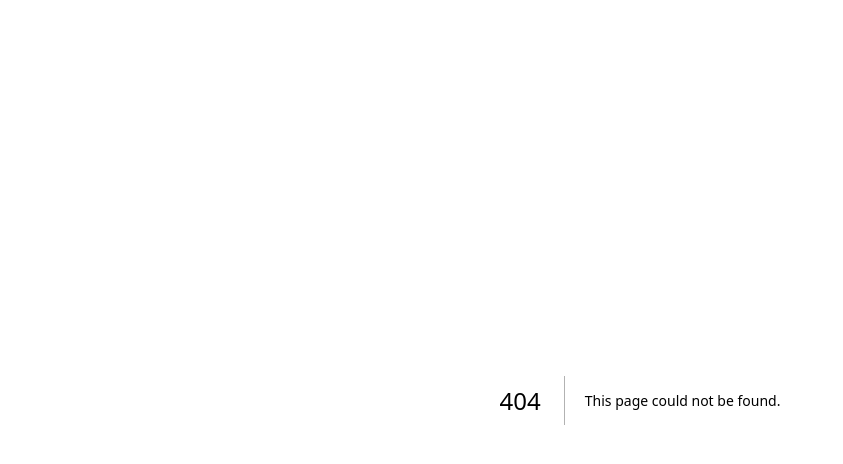
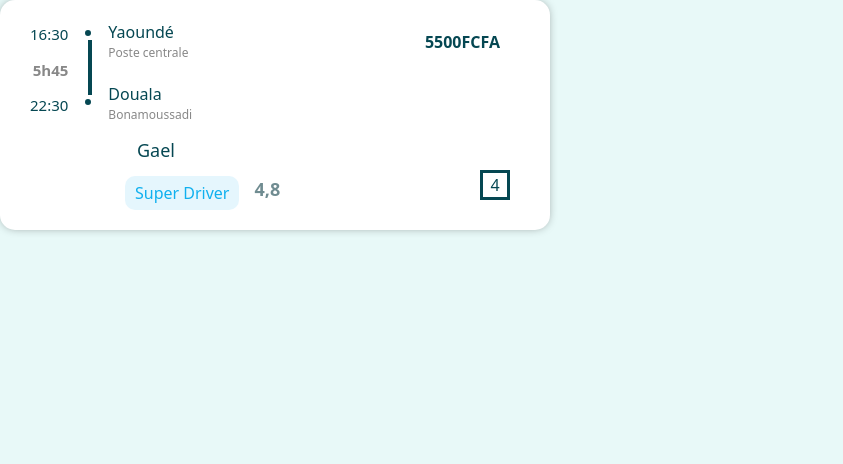
Before and after one commit to haterb4/letsgo, a Next.js app: page /Grid in a window 1280 px wide. Before the commit this address had no page. Shown: the top 464 px of the page, without its empty margins (0-843 px from the left). Built offline with nearby package versions, Linux system fonts and the light colour scheme.

Commit message:
pull remote branch

```diff
--- /dev/null
+++ b/src/app/style/style.css
@@ -0,0 +1,268 @@
+*{
+    padding: 0;
+    margin: 0;
+    box-sizing: border-box;
+}
+
+body{
+    background: #E8F9F8;
+    font-family: system-ui, -apple-system, BlinkMacSystemFont, 'Segoe UI', Roboto, Oxygen, Ubuntu, Cantarell, 'Open Sans', 'Helvetica Neue', sans-serif;
+}
+.s-searchPage{
+    padding-top: 40px;
+    width: 1000px;
+    margin: auto;
+}
+.searchbar{
+    margin: auto;
+    overflow: hidden;
+    border-radius: 10px;
+    width: 100%;
+    height: 60px;
+    background: #fffff5;
+    box-shadow: -4px 4px 5px 2px #0000004d;
+}
+.searchbar form{
+    display: flex;
+    align-items: center;
+    height: 100%;
+}
+.s-row{
+    position: relative;
+    height: 70%;
+    border-right: solid 1px #cacaca;
+}
+.s-row input{
+    height: 100%;
+    border: none;
+    outline: none;
+    background: transparent;
+    padding-left: 65px;
+    font-size: 17px;
+    max-width: 230px;
+    font-weight: 500;
+}
+.s-row input[type="number"]{
+    width: 165px;
+}
+.s-row input[type="date"]::-webkit-calendar-picker-indicator {
+    position: absolute;
+    left: 10px;
+    top: 8px;
+    font-size: 22px;
+}
+.s-submit{
+    height: 60px;
+    color: white;
+    width: 190px;
+    border: none;
+    cursor: pointer;
+    background: #FF7D4B;
+    font-size: 20px;
+    font-weight: bold;
+    border-top-right-radius: 10px;
+    border-bottom-right-radius: 10px;
+}
+.s-filter{
+    background: white;
+    border-radius: 10px;
+    width: 320px;
+    height: 500px;
+    padding: 30px 40px;
+}
+.s-filter-row{
+    display: flex;
+    height: 50px;
+    align-items: center;
+}
+.s-filter-row label{
+    font-size: 13px;
+    font-weight: bold;
+    width: 230px;
+}
+.s-filter-row input{
+    width: 17px;
+    height: 17px;
+    cursor: pointer;
+    accent-color: #EE5D26;
+}
+.s-content{
+    display: flex;
+    margin-top: 65px;
+}
+.s-f-title{
+    display: flex;
+    width: 320px;
+    padding: 10px 0px 10px 35px;
+    position: relative;
+
+}
+.s-f-title p:first-child{
+    font-size: 20px;
+    font-weight: bold;
+    color: #353755;
+}
+.s-f-title p:last-child{
+    position: absolute;
+    right: 20px;
+    font-size: 20px;
+    font-weight: bold;
+    color: #FF7D4B;
+}
+.s-left-content{
+    margin-left: 50px;
+    display: flex;
+    align-items: end;
+    flex-direction: column;
+    flex-grow: 1;
+
+}
+.s-left-content-desc{
+    width: 550px;
+    margin-bottom: 30px;
+}
+.s-left-content-desc p:nth-child(1){
+    font-size: 20px;
+    font-weight: bold;
+    color: #FF7D4B;
+    padding-bottom: 5px;
+}
+.s-left-content-desc p:nth-child(2){
+    font-size: 20px;
+    font-weight: bold;
+    color: #6f6d6d;
+    padding-bottom: 5px;
+}
+.s-left-content-desc p:nth-child(3){
+    font-size: 13px;
+    font-weight: bold;
+    color: #6f6d6d;
+}
+.s-voyage{
+    width: 550px;
+    padding: 20px;
+    border-radius: 15px;
+    background: white;
+    margin-bottom: 25px;
+    box-shadow: 0 0 10px -2px #03030363;
+}
+.s-voyage>div{
+    display: flex;
+}
+.s-price{
+    display: flex;
+    flex-grow: 1;
+    justify-content: end;
+    padding: 10px 30px;
+    font-weight: bold;
+    font-size: 16px;
+    color: #054752;
+}
+.s-trajetInfo{
+    height: 105px;
+    display: flex;
+    position: relative;
+}
+.s-driverInfo{
+    display: flex;
+}
+.s-driverImg{
+    width: 105px;
+}
+.s-driverName{
+    font-size: 18px;
+    font-weight: 500;
+    padding: 12px;
+    color: #054752;
+}
+.s-level{
+    display: flex;
+}
+div.s-level p:first-child{
+    background: #e5f6fd;
+    border-radius: 10px;
+    padding: 5px 10px;
+    color: #10b0ef;
+    font-size: 16px;
+    font-weight: 500;
+    margin-right: 15px;
+}
+div.s-level p:last-child{
+    font-weight: bold;
+    padding: 0;
+    font-size: 18px;
+    color: #708c91;
+}
+.s-nPlace{
+    display: flex;
+    align-items: end;
+    justify-content: end;
+    flex-grow: 1;
+}
+.s-nPlace div{
+    height: 30px;
+    width: 30px;
+    border: solid 3px #054752;
+    display: flex;
+    align-items: center;
+    justify-content: center;
+    font-size: 16px;
+    font-weight: 500;
+    color: #054752;
+    margin: 10px 20px;
+}
+.s-position{
+    margin-bottom: 20px;
+}
+.s-position h3{
+    font-size: 16px;
+    color: #054752;
+}
+.s-position p{
+    font-size: 12px;
+    font-weight: 500;
+    color: #888888;
+}
+.s-hour{
+    margin: 3px 40px 0 10px;
+    text-align: end;
+}
+.s-hour h3{
+    color: #054752;
+    font-size: 15px;
+}
+.s-hour p{
+    padding: 13px 0;
+    color: #888888;
+    font-size: 15px;
+    font-weight: bold;
+}
+.s-trajetInfo hr{
+    position: absolute;
+    top: 20px;
+    left: 68px;
+    height: 55px;
+    border: solid 2px #054752;
+}
+.s-trajetInfo::before{
+    position: absolute;
+    top: 10px;
+    left: 65px;
+    content: '';
+    border: solid 3px #054752;
+    width: 6px;
+    height: 6px;
+    border-radius: 50%;
+
+}
+.s-trajetInfo::after{
+    position: absolute;
+    bottom: 20px;
+    left: 65px;
+    content: '';
+    border: solid 3px #054752;
+    width: 6px;
+    height: 6px;
+    border-radius: 50%;
+
+}
--- a/src/componnents/SearchBar.jsx
+++ b/src/componnents/SearchBar.jsx
@@ -1,7 +1,7 @@
 import React from 'react'
 import styles from '@/styles/searchbar.module.css'
 import { FontAwesomeIcon } from '@fortawesome/react-fontawesome';
-import { faUser } from '@fortawesome/free-regular-svg-icons';
+import { faCircle, faUser } from '@fortawesome/free-regular-svg-icons';
 
 const SearchBar = () =>{
 
@@ -9,16 +9,24 @@ const SearchBar = () =>{
         <div className={styles.searchbar}>
             <form>
                 <div className={styles.sRow}>
-                    <FontAwesomeIcon icon={faUser} />
+                    <div className={styles.icon}>
+                        <FontAwesomeIcon icon={faCircle} className='fa-2x w-full h-full'/>
+                    </div>
                     <input type="text" placeholder='Départure' requied/>
                 </div>
                 <div className={styles.sRow}>
+                    <div className={styles.icon}>
+                        <FontAwesomeIcon icon={faCircle} className='fa-2x w-full h-full'/>
+                    </div>
                     <input type="text" placeholder='Destination' requied/>
                 </div>
                 <div className={styles.sRow}>
                     <input type="date" requied/>
                 </div>
                 <div className={styles.sRow} style={{border: "none"}}>
+                    <div className={styles.icon}>
+                        <FontAwesomeIcon icon={faUser} className='fa-2x w-full h-full'/>
+                    </div>
                     <input type="number" defaultValue="1" requied/>
                 </div>
                 <div>
--- /dev/null
+++ b/src/pages/Filter.jsx
@@ -0,0 +1,39 @@
+import React from 'react'
+import style from '../app/style/style.css'
+
+
+const Filter = ()=>{
+
+    return(
+        <div className='s-filter'>
+            <form>
+                <div className='s-filter-row'>
+                    <label>Departure as soon as possible</label>
+                    <input type="checkbox" required/>
+                </div>
+                <div className='s-filter-row'>
+                    <label>Lowest price</label>
+                    <input type="checkbox" required/>
+                </div>
+                <div className='s-filter-row'>
+                    <label>Close to the starting point</label>
+                    <input type="checkbox" required/>
+                </div>
+                <div className='s-filter-row'>
+                    <label>Close to the point of arrival</label>
+                    <input type="checkbox" required/>
+                </div>
+                <div className='s-filter-row'>
+                    <label>Shortest route</label>
+                    <input type="checkbox" required/>
+                </div>
+                <div className='s-filter-row'>
+                    <label>Climatisation</label>
+                    <input type="checkbox" required/>
+                </div>
+            </form>
+        </div>
+    )
+}
+
+export default Filter;
--- /dev/null
+++ b/src/pages/Grid.jsx
@@ -0,0 +1,60 @@
+import React from 'react'
+import style from '../app/style/style.css'
+
+
+const Grid = ()=>{
+
+    return(
+        <div className='s-voyage'>
+            <div>
+                <div className='s-trajetInfo'>
+                    <div className='s-hour'>
+                        <h3>16:30</h3>
+                        <p>5h45</p>
+                        <h3>22:30</h3>
+                    </div>
+                    <div>
+                        <div className='s-position'>
+                            <h3>Yaoundé</h3>
+                            <p>Poste centrale</p>
+                        </div>
+                        <div className='s-position'>
+                            <h3>Douala</h3>
+                            <p>Bonamoussadi</p>
+                        </div>
+                    </div>
+                    <hr/>
+                </div>
+                <div className='s-price'>
+                    5500FCFA
+                </div>
+
+            </div>
+            <div>
+                <div className='s-driverInfo'>
+                    <div className='s-driverImg'>
+
+                    </div>
+                    <div>
+                        <div className='s-driverName'>
+                            Gael
+                        </div>
+                        <div className='s-level'>
+                            <p>Super Driver</p>
+                            <p>4,8</p>
+                        </div>
+                    </div>
+
+                </div>
+                <div className='s-nPlace'>
+                    <div>
+                      4
+                    </div>
+                </div>
+            </div>
+
+        </div>
+    )
+}
+
+export default Grid;
--- /dev/null
+++ b/src/pages/SearchBar.jsx
@@ -0,0 +1,33 @@
+import React from 'react'
+import style from '../app/style/style.css'
+
+const SearchBar = () =>{
+
+    return(
+        <div className='searchbar'>
+            <form>
+                <div className='s-row'>
+
+                    <input type="text" placeholder='Départure' requied/>
+                </div>
+                <div className='s-row'>
+
+                    <input type="text" placeholder='Destination' requied/>
+                </div>
+                <div className='s-row'>
+
+                    <input type="date" requied/>
+                </div>
+                <div className='s-row' style={{border: "none"}}>
+
+                    <input type="number" defaultValue="1" requied/>
+                </div>
+                <div>
+                    <input className='s-submit' type="submit" value="Search"/>
+                </div>
+            </form>
+        </div>
+    );
+}
+
+export default SearchBar;
--- a/src/pages/home.jsx
+++ b/src/pages/home.jsx
@@ -1,8 +1,10 @@
 import React from 'react'
-import HeaderDashboard from '@/componnents/dashboard/HeaderDashboard'
+import button from '@/app/button/button'
 const home = () => {
   return (
-    <div><button/></div>
+    <div>
+      bonjour le monde
+    </div>
   )
 }
 
--- a/src/styles/searchbar.module.css
+++ b/src/styles/searchbar.module.css
@@ -21,6 +21,9 @@
     position: relative;
     height: 70%;
     border-right: solid 1px #cacaca;
+}
+.sRow .icon{
+    @apply absolute left-4 top-2 h-6 w-6 flex justify-center items-center;
 }
 .sRow input{
     height: 100%;
```
